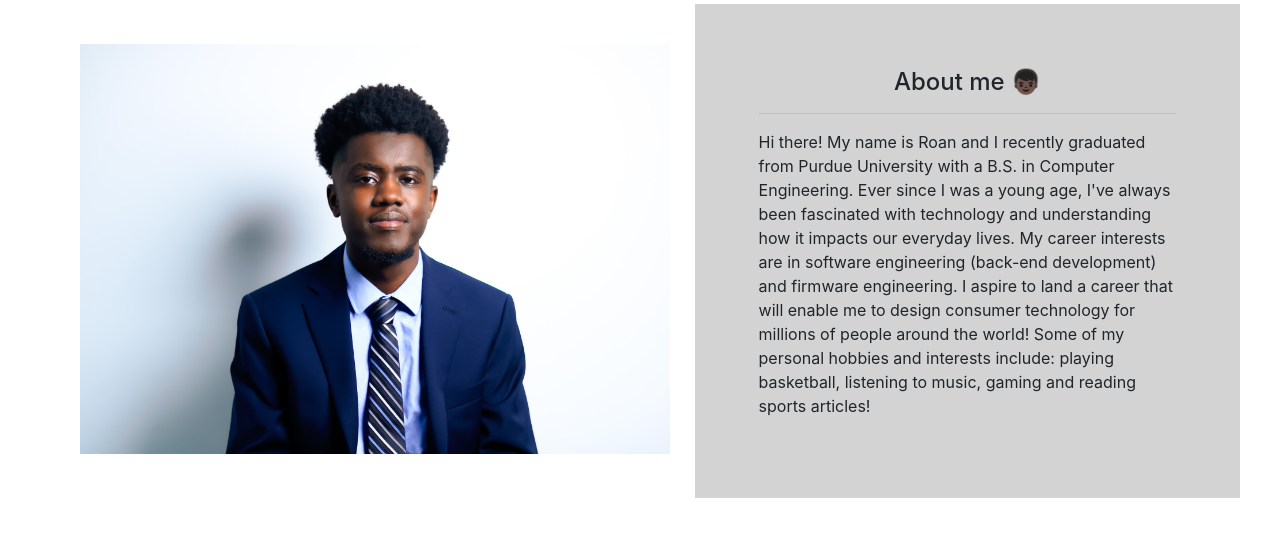
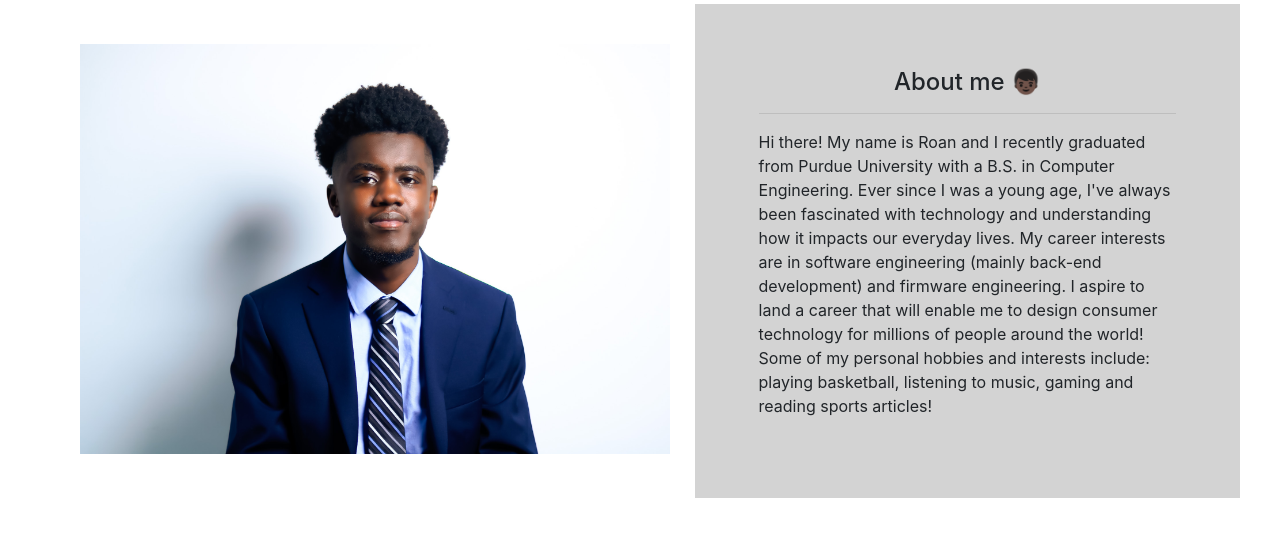
Before and after one commit to rnuma/roannuma, a plain HTML site: page index.html in a window 1280 px wide. Shown: the part 860-1408 px from the top of the page. Drawn offline with nearby package versions, Linux system fonts and the light colour scheme.

Commit message:
Add files via upload

```diff
--- a/index.html
+++ b/index.html
@@ -109,7 +109,7 @@
 
         <p>Hi there! My name is Roan and I recently graduated from Purdue University with a B.S. in Computer Engineering.
             Ever since I was a young age, I've always been fascinated with technology and understanding how it impacts our everyday lives.
-            My career interests are in software engineering (back-end development) and firmware engineering. I aspire to land a career that will enable me to design consumer technology
+            My career interests are in software engineering (mainly back-end development) and firmware engineering. I aspire to land a career that will enable me to design consumer technology
             for millions of people around the world! Some of my personal hobbies and interests include: playing basketball, listening to music, gaming and reading sports articles!
         </p>
 
```
